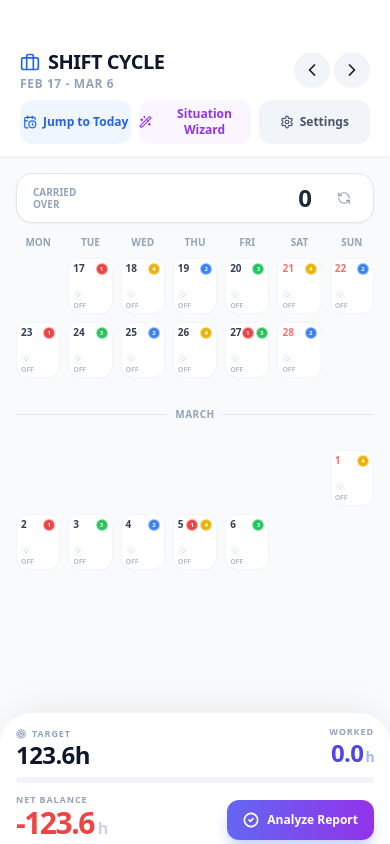
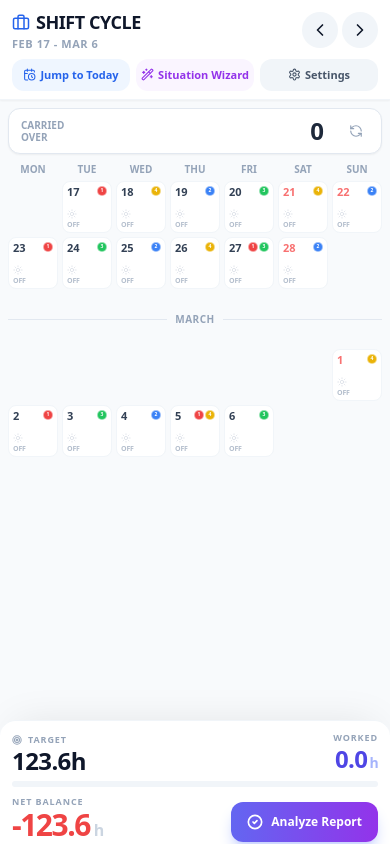
Before and after one commit to vergilmclee/Marine-Work-Hour-Balance, a React (Vite) app: page / in a window 390 px wide. Built offline with nearby package versions, Linux system fonts and the light colour scheme.

Commit message:
Optimize layout for iPhone 15 Pro mobile resolution (393x852)
Co-authored-by: vergilmclee <vergilmclee@users.noreply.github.com>

```diff
--- a/App.tsx
+++ b/App.tsx
@@ -542,33 +542,33 @@ const AppContent: React.FC = () => {
   return (
     <div className="h-[100dvh] flex flex-col bg-slate-50 relative overflow-hidden font-sans">
       {/* Top Bar */}
-      <div className="bg-white px-5 pt-12 pb-2 shadow-sm z-10 sticky top-0 border-b border-slate-100">
-        <div className="flex justify-between items-center">
-          <div>
-            <h1 className="text-xl font-black text-slate-900 tracking-tight flex items-center gap-2">
-              <Briefcase size={20} className="text-blue-600" />
+      <div className="bg-white px-3 pt-safe pb-1.5 shadow-sm z-10 sticky top-0 border-b border-slate-100">
+        <div className="flex justify-between items-center pt-2">
+          <div className="min-w-0">
+            <h1 className="text-lg font-black text-slate-900 tracking-tight flex items-center gap-1.5">
+              <Briefcase size={18} className="text-blue-600 shrink-0" />
               SHIFT CYCLE
             </h1>
-            <p className="text-xs font-bold text-slate-400 uppercase tracking-wider">
+            <p className="text-[11px] font-bold text-slate-400 uppercase tracking-wider">
               {cycleStartDate.toLocaleDateString(undefined, { month: 'short', day: 'numeric' })} - {cycleEndDate.toLocaleDateString(undefined, { month: 'short', day: 'numeric' })}
             </p>
           </div>
-          <div className="flex gap-1">
-            <button onClick={() => handleCycleChange(cycleIndex - 1)} className="p-2 rounded-full bg-slate-100 hover:bg-slate-200 transition-colors"><ChevronLeft size={20} /></button>
-            <button onClick={() => handleCycleChange(cycleIndex + 1)} className="p-2 rounded-full bg-slate-100 hover:bg-slate-200 transition-colors"><ChevronRight size={20} /></button>
+          <div className="flex gap-1 shrink-0">
+            <button onClick={() => handleCycleChange(cycleIndex - 1)} className="p-2 rounded-full bg-slate-100 hover:bg-slate-200 transition-colors active:scale-95"><ChevronLeft size={20} /></button>
+            <button onClick={() => handleCycleChange(cycleIndex + 1)} className="p-2 rounded-full bg-slate-100 hover:bg-slate-200 transition-colors active:scale-95"><ChevronRight size={20} /></button>
           </div>
         </div>
-        <div className="flex gap-2 mt-2 pb-1">
-          <button onClick={handleJumpToToday} title={t('jump_to_today')} className="flex-1 py-1.5 rounded-xl bg-blue-50 text-blue-600 hover:bg-blue-100 transition-colors flex items-center justify-center gap-1.5 text-xs font-bold"><CalendarClock size={14} />{t('jump_to_today')}</button>
-          <button onClick={() => setIsWizardOpen(true)} title={t('situation_wizard')} className="flex-1 py-1.5 rounded-xl bg-purple-50 text-purple-600 hover:bg-purple-100 transition-colors flex items-center justify-center gap-1.5 text-xs font-bold"><Wand2 size={14} />{t('situation_wizard')}</button>
-          <button onClick={() => setShowSettings(true)} title={t('settings')} className="flex-1 py-1.5 rounded-xl bg-slate-100 text-slate-600 hover:bg-slate-200 transition-colors flex items-center justify-center gap-1.5 text-xs font-bold"><Settings size={14} />{t('settings')}</button>
+        <div className="flex gap-1.5 mt-1.5 pb-0.5">
+          <button onClick={handleJumpToToday} title={t('jump_to_today')} className="flex-1 py-2 rounded-xl bg-blue-50 text-blue-600 hover:bg-blue-100 transition-colors flex items-center justify-center gap-1 text-[11px] font-bold active:scale-95"><CalendarClock size={13} />{t('jump_to_today')}</button>
+          <button onClick={() => setIsWizardOpen(true)} title={t('situation_wizard')} className="flex-1 py-2 rounded-xl bg-purple-50 text-purple-600 hover:bg-purple-100 transition-colors flex items-center justify-center gap-1 text-[11px] font-bold active:scale-95"><Wand2 size={13} />{t('situation_wizard')}</button>
+          <button onClick={() => setShowSettings(true)} title={t('settings')} className="flex-1 py-2 rounded-xl bg-slate-100 text-slate-600 hover:bg-slate-200 transition-colors flex items-center justify-center gap-1 text-[11px] font-bold active:scale-95"><Settings size={13} />{t('settings')}</button>
         </div>
       </div>
 
       {/* Grid */}
-      <div className="flex-1 overflow-y-auto px-4 pb-48 pt-4 scrollbar-hide">
+      <div className="flex-1 overflow-y-auto px-2 pb-44 pt-2 scrollbar-hide">
         {/* Carried Over Balance Card */}
-        <div className={`flex items-center justify-between px-4 py-2 mb-3 rounded-2xl bg-white shadow-sm border ${previousBalance < 0 ? 'border-red-100' : 'border-slate-200'}`}>
+        <div className={`flex items-center justify-between px-3 py-1.5 mb-2 rounded-xl bg-white shadow-sm border ${previousBalance < 0 ? 'border-red-100' : 'border-slate-200'}`}>
           <div className="text-[10px] font-bold text-slate-400 uppercase leading-tight whitespace-pre-line">{t('carried_over')}</div>
           <div className="flex items-center gap-1">
             <input
@@ -594,10 +594,10 @@ const AppContent: React.FC = () => {
             </button>
           </div>
         </div>
-        <div className="grid grid-cols-7 gap-2 mb-2">
+        <div className="grid grid-cols-7 gap-1 mb-1">
           {WEEKDAYS.map(d => <div key={d} className="text-center text-[10px] uppercase font-bold text-slate-400">{d}</div>)}
         </div>
-        <div className="grid grid-cols-7 gap-2 auto-rows-fr">
+        <div className="grid grid-cols-7 gap-1 auto-rows-fr">
           {(() => {
             const firstDate = getDayDate(1);
             const jsDay = firstDate.getDay(); // 0=Sun,1=Mon,...,6=Sat
--- a/components/CalendarCell.tsx
+++ b/components/CalendarCell.tsx
@@ -79,26 +79,25 @@ const CalendarCell: React.FC<CalendarCellProps> = ({ entry, date, onClick, userT
     <button
       onClick={onClick}
       className={`
-        rounded-xl border p-1 relative flex flex-col justify-between items-start transition-all duration-200 active:scale-95 h-full min-h-[56px]
+        rounded-lg border p-1 relative flex flex-col justify-between items-start transition-all duration-200 active:scale-95 h-full min-h-[52px]
         ${getBgColor()}
         ${isUserTeamWorking ? 'ring-2 ring-yellow-400 ring-offset-1' : ''}
       `}
     >
       <div className="flex justify-between w-full items-start">
-        <span className={`text-[10px] font-bold leading-none ${entry.type === EntryType.REGULAR_SHIFT ? 'text-white' : isWeekend ? 'text-red-400' : 'text-slate-700'}`}>
+        <span className={`text-[11px] font-bold leading-none ${entry.type === EntryType.REGULAR_SHIFT ? 'text-white' : isWeekend ? 'text-red-400' : 'text-slate-700'}`}>
           {dayNum}
         </span>
-        <div className="flex gap-0.5 items-center">
+        <div className="flex gap-px items-center">
           {hasNote && (
             <div className={`w-1 h-1 rounded-full ${entry.type === EntryType.REGULAR_SHIFT ? 'bg-amber-400' : 'bg-amber-500'}`} />
           )}
-          {/* Team badges - show which teams are working */}
           {workingTeams.length > 0 && (
-            <div className="flex gap-0.5">
+            <div className="flex gap-px">
               {workingTeams.map(team => (
                 <div
                   key={team}
-                  className={`w-3 h-3 rounded-full ${getTeamColor(team)} text-white text-[6px] font-black flex items-center justify-center border border-white/50`}
+                  className={`w-2.5 h-2.5 rounded-full ${getTeamColor(team)} text-white text-[5px] font-black flex items-center justify-center border border-white/50`}
                   title={`Unit ${team}`}
                 >
                   {team}
--- a/components/StatsPanel.tsx
+++ b/components/StatsPanel.tsx
@@ -33,8 +33,8 @@ const StatsPanel: React.FC<StatsPanelProps> = ({
   const potentialFullShifts = Math.floor(balance / HOURS_CONFIG.REGULAR_SHIFT_HOURS);
 
   return (
-    <div className="fixed bottom-0 left-0 right-0 bg-white/95 backdrop-blur-xl border-t border-slate-100 shadow-[0_-10px_40px_-15px_rgba(0,0,0,0.1)] z-50 rounded-t-[2rem] pt-3 px-4 pb-safe transition-all">
-      <div className="max-w-md mx-auto flex flex-col gap-2 pb-1">
+    <div className="fixed bottom-0 left-0 right-0 bg-white/95 backdrop-blur-xl border-t border-slate-100 shadow-[0_-10px_40px_-15px_rgba(0,0,0,0.1)] z-50 rounded-t-2xl pt-2.5 px-3 pb-safe transition-all">
+      <div className="max-w-md mx-auto flex flex-col gap-1.5 pb-0.5">
 
         {/* Top Row: Target & Worked */}
         <div className="flex items-end justify-between">
```
Also changed, not shown: 1 other file (tests, documents, lock files or other folders).
